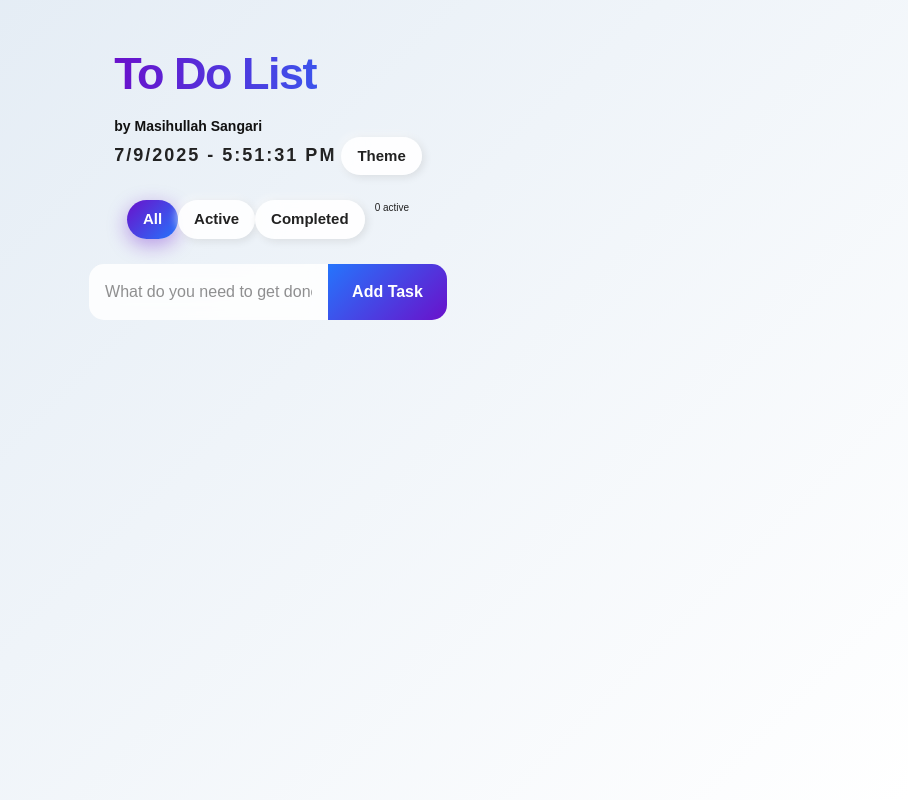
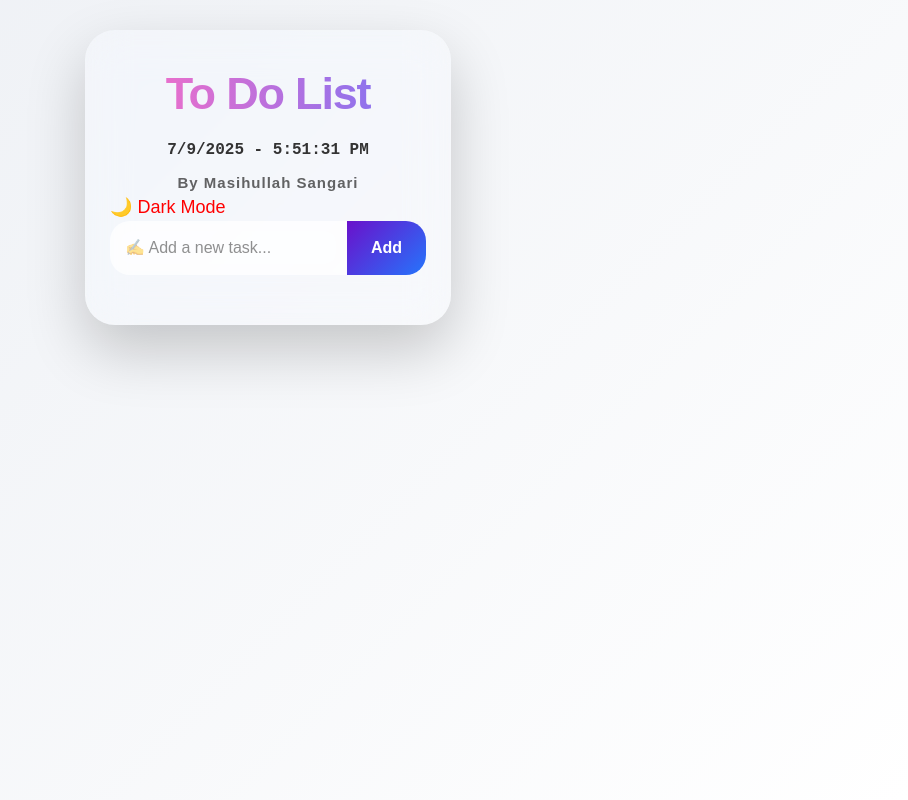
Before and after one commit to BilalSangari/Practice, a React (Vite) app: page / in a window 1280 px wide. Shown: the whole page, without its empty margins (372-1280 px from the left). Built offline with nearby package versions, Linux system fonts and the light colour scheme.

Commit message:
Todo app without dark mode

```diff
--- a/package.json
+++ b/package.json
@@ -11,6 +11,7 @@
   },
   "dependencies": {
     "@tailwindcss/vite": "^4.1.8",
+    "framer-motion": "^12.23.12",
     "react": "^19.1.0",
     "react-dom": "^19.1.0",
     "react-icons": "^5.5.0",
--- a/src/projects/Todo/Todo.css
+++ b/src/projects/Todo/Todo.css
@@ -6,186 +6,188 @@
 }
 
 body {
-  font-family: "Inter", "Poppins", sans-serif;
-  background: linear-gradient(135deg, #dfe9f3, #ffffff);
+  font-family: "Space Grotesk", "Poppins", sans-serif;
+  background: linear-gradient(135deg, #eceff4, #ffffff);
+  color: #222;
   min-height: 100vh;
-  transition: all 0.4s ease;
+  display: flex;
+  justify-content: center;
+  align-items: flex-start;
+  padding: 3rem 1rem;
+  transition: all 0.5s ease;
 }
 
 .theme-dark {
-  background: linear-gradient(135deg, #0f0f11, #1c1c22);
-  color: #f5f5f5;
+  background: linear-gradient(135deg, #0d0d0f, #1a1c1f);
+  color: #f0f0f0;
 }
 
-/* ===== Container ===== */
+/* ===== Todo Container ===== */
 .todo-container {
-  display: flex;
-  flex-direction: column;
-  align-items: center;
-  padding: 4rem 2rem;
-  gap: 2.5rem;
+  width: 100%;
+  max-width: 780px;
+  background: rgba(255, 255, 255, 0.2);
+  backdrop-filter: blur(20px) saturate(180%);
+  border-radius: 30px;
+  padding: 3rem 2.5rem;
+  box-shadow: 0 25px 60px rgba(0, 0, 0, 0.2);
+  position: relative;
+}
+
+.theme-dark .todo-container {
+  background: rgba(25, 25, 25, 0.3);
+  box-shadow: 0 20px 60px rgba(0, 0, 0, 0.6);
 }
 
 /* ===== Header ===== */
 header h1 {
   font-size: 4.5rem;
   font-weight: 900;
-  background: linear-gradient(90deg, #6a11cb, #2575fc);
+  background: linear-gradient(90deg, #ff6ec4, #7873f5);
   -webkit-background-clip: text;
   -webkit-text-fill-color: transparent;
-  letter-spacing: -1.5px;
-  margin-bottom: 0.8rem;
+  margin-bottom: 1rem;
+  letter-spacing: -1.2px;
+  text-align: center;
 }
 
 .date-time {
-  font-size: 1.8rem;
-  font-family: "Orbitron", sans-serif;
-  letter-spacing: 2px;
-  color: #222;
+  font-size: 1.6rem;
+  font-family: "Orbitron", monospace;
+  color: #333;
+  text-align: center;
 }
 
 .theme-dark .date-time {
-  color: #eee;
+  color: #f5f5f5;
 }
 
+/* ===== Author Signature ===== */
 .author {
-  font-size: 1.4rem;
-  font-weight: 600;
-  margin-top: 0.5rem;
-  color: #111;
+  text-align: center;
+  font-size: 1.5rem;
+  font-weight: 700;
+  margin-top: 1rem;
+  letter-spacing: 1px;
+  color: #222;
+  opacity: 0.7;
 }
 
 .theme-dark .author {
-  color: #f2f2f2;
+  color: #f8f8f8;
+  opacity: 0.85;
 }
 
-/* ===== Toolbar (All, Active, Completed, Theme) ===== */
+/* ===== Toolbar ===== */
 .toolbar {
   display: flex;
   justify-content: center;
   flex-wrap: wrap;
   gap: 1rem;
+  margin: 2rem 0;
 }
 
 .chip {
   font-size: 1.5rem;
-  padding: 0.8rem 1.6rem;
+  padding: 0.9rem 2rem;
   border-radius: 999px;
-  border: none;
   font-weight: 600;
+  border: 2px solid transparent;
+  background: rgba(255, 255, 255, 0.6);
+  backdrop-filter: blur(15px);
   cursor: pointer;
-  background: rgba(255, 255, 255, 0.9);
-  backdrop-filter: blur(12px);
-  color: #222;
-  transition: all 0.3s ease;
-  box-shadow: 2px 2px 8px rgba(0, 0, 0, 0.1),
-              -2px -2px 8px rgba(255, 255, 255, 0.6);
+  transition: all 0.35s ease;
 }
 
 .chip:hover {
-  transform: translateY(-2px) scale(1.05);
+  transform: translateY(-3px) scale(1.05);
 }
 
 .chip.active {
-  background: linear-gradient(135deg, #6a11cb, #2575fc);
+  background: linear-gradient(135deg, #ff6ec4, #7873f5);
   color: #fff;
-  box-shadow: 0 6px 20px rgba(106, 17, 203, 0.4);
+  box-shadow: 0 8px 25px rgba(120, 115, 245, 0.5);
 }
 
 .theme-dark .chip {
-  background: rgba(50, 50, 50, 0.9);
+  background: rgba(40, 40, 40, 0.6);
   color: #eee;
 }
 
-.theme-dark .chip.active {
-  background: linear-gradient(135deg, #8e44ad, #3498db);
-}
-
-/* ===== Input Form ===== */
+/* ===== Input ===== */
 form {
   display: flex;
   justify-content: center;
-  max-width: 700px;
   width: 100%;
   margin-bottom: 2rem;
 }
 
 form input {
   flex: 1;
-  padding: 1.6rem;
+  padding: 1.5rem;
   font-size: 1.6rem;
   border: none;
-  outline: none;
-  border-radius: 15px 0 0 15px;
-  background: rgba(255, 255, 255, 0.85);
+  border-radius: 20px 0 0 20px;
+  background: rgba(255, 255, 255, 0.7);
   backdrop-filter: blur(10px);
-  color: #222;
   transition: all 0.3s ease;
 }
 
 form input:focus {
-  box-shadow: 0 0 12px rgba(37, 117, 252, 0.6);
-}
-
-.theme-dark form input {
-  background: rgba(30, 30, 30, 0.9);
-  color: #eee;
+  box-shadow: 0 0 12px rgba(120, 115, 245, 0.6);
 }
 
 form button {
-  padding: 1.6rem 2.4rem;
+  padding: 1.5rem 2.4rem;
   font-size: 1.6rem;
-  font-weight: 600;
+  font-weight: 700;
   border: none;
-  border-radius: 0 15px 15px 0;
-  background: linear-gradient(135deg, #2575fc, #6a11cb);
+  border-radius: 0 20px 20px 0;
+  background: linear-gradient(135deg, #6a11cb, #2575fc);
   color: #fff;
   cursor: pointer;
   transition: all 0.3s ease;
 }
 
 form button:hover {
-  transform: scale(1.05) translateY(-2px);
-  box-shadow: 0 6px 20px rgba(37, 117, 252, 0.4);
+  transform: scale(1.05);
 }
 
-/* ===== Todo List ===== */
+/* ===== Todo Items ===== */
 ul {
   list-style: none;
   width: 100%;
-  max-width: 700px;
+  margin-top: 1rem;
 }
 
 .todo-item {
   display: flex;
   align-items: center;
   justify-content: space-between;
-  background: rgba(255, 255, 255, 0.85);
+  background: rgba(255, 255, 255, 0.75);
   backdrop-filter: blur(12px);
   border-radius: 20px;
-  padding: 1.6rem 2rem;
+  padding: 1.5rem 2rem;
   margin: 1rem 0;
-  font-size: 1.9rem;
+  font-size: 1.8rem;
   font-weight: 500;
-  color: #222;
-  box-shadow: 8px 8px 20px rgba(0, 0, 0, 0.08),
-              -6px -6px 15px rgba(255, 255, 255, 0.6);
   transition: all 0.3s ease;
+  box-shadow: 6px 6px 18px rgba(0, 0, 0, 0.1);
 }
 
 .todo-item:hover {
-  transform: translateY(-3px) scale(1.02);
+  transform: translateY(-3px);
 }
 
 .theme-dark .todo-item {
-  background: rgba(25, 25, 25, 0.8);
-  color: #eee;
+  background: rgba(30, 30, 30, 0.8);
 }
 
 .todo-item.completed span {
   text-decoration: line-through;
-  opacity: 0.5;
+  opacity: 0.55;
   font-style: italic;
+  color: #888;
 }
 
 /* ===== Todo Buttons ===== */
@@ -193,7 +195,7 @@ ul {
   border: none;
   cursor: pointer;
   border-radius: 50%;
-  padding: 0.8rem;
+  padding: 0.7rem;
   font-size: 2.2rem;
   display: flex;
   align-items: center;
@@ -206,23 +208,19 @@ ul {
 }
 
 .check-btn {
-  background: linear-gradient(135deg, #2ecc71, #27ae60);
+  background: linear-gradient(135deg, #00c9a7, #92fe9d);
   color: #fff;
 }
 
 .delete-btn {
-  background: linear-gradient(135deg, #e74c3c, #c0392b);
+  background: linear-gradient(135deg, #ff5858, #f09819);
   color: #fff;
 }
 
-.delete-btn:hover {
-  box-shadow: 0 6px 20px rgba(231, 76, 60, 0.5);
-}
-
-/* ===== Clear All Button ===== */
+/* ===== Clear Button ===== */
 .clear-btn {
   background: linear-gradient(135deg, #ff416c, #ff4b2b);
-  font-size: 1.7rem;
+  font-size: 1.6rem;
   font-weight: 600;
   padding: 1.2rem 2.4rem;
   border-radius: 15px;
@@ -231,9 +229,12 @@ ul {
   cursor: pointer;
   color: #fff;
   transition: all 0.3s ease;
+  display: block;
+  margin-left: auto;
+  margin-right: auto;
 }
 
 .clear-btn:hover {
-  transform: scale(1.05) translateY(-2px);
-  box-shadow: 0 8px 24px rgba(255, 65, 108, 0.4);
+  transform: scale(1.07);
+  box-shadow: 0 8px 20px rgba(255, 65, 108, 0.5);
 }
--- a/src/projects/Todo/Todo.jsx
+++ b/src/projects/Todo/Todo.jsx
@@ -1,124 +1,97 @@
 import { useState } from "react";
+import "./Todo.css";
 import { TodoForm } from "./TodoForm";
 import { TodoList } from "./TodoList";
 import { TodoDate } from "./TodoDate";
-import "./Todo.css";
+import { AnimatePresence, motion } from "framer-motion";
 
 export const Todo = () => {
-  const [inputValue, setInputValue] = useState("");
   const [task, setTask] = useState([]);
-  const [filter, setFilter] = useState("all");
+  const [theme, setTheme] = useState("light"); // ✅ theme state
 
-  const handleFormSubmit = (e) => {
-    e.preventDefault();
-    if (!inputValue.trim()) return;
+  const handleFormSubmit = (inputValue) => {
+    if (!inputValue) return;
+    if (task.some((t) => t.text === inputValue)) return;
 
-    setTask([...task, { text: inputValue.trim(), completed: false }]);
-    setInputValue("");
+    setTask((prev) => [...prev, { text: inputValue, completed: false }]);
   };
 
-  const handleDeleteTodo = (text) => {
-    setTask(task.filter((t) => t.text !== text));
+  const handleDeleteTodo = (value) => {
+    setTask((prev) => prev.filter((curTask) => curTask.text !== value));
   };
 
-  const handleToggleComplete = (text) => {
-    setTask(
-      task.map((t) =>
-        t.text === text ? { ...t, completed: !t.completed } : t
+  const handleToggleComplete = (value) => {
+    setTask((prev) =>
+      prev.map((curTask) =>
+        curTask.text === value
+          ? { ...curTask, completed: !curTask.completed }
+          : curTask
       )
     );
   };
 
-  const handleClearAll = () => {
+  const handleClearButton = () => {
     setTask([]);
   };
 
-  const activeTasksCount = task.filter((t) => !t.completed).length;
-
-  const filteredTasks = task.filter((t) => {
-    if (filter === "all") return true;
-    if (filter === "active") return !t.completed;
-    if (filter === "completed") return t.completed;
-    return true;
-  });
+  // ✅ Toggle theme
+  const toggleTheme = () => {
+    setTheme((prev) => (prev === "light" ? "dark" : "light"));
+  };
 
   return (
-    <div className="todo-container">
+    <section className={`todo-container ${theme}`}>
       <header>
         <h1>To Do List</h1>
-         <h3 className="author">by Masihullah Sangari</h3>
-        <div style={{ display: "flex", gap: ".5rem", alignItems: "center", justifySelf: "end" }}>
-          <TodoDate />
-          <button
-            className="chip"
-            onClick={() => document.body.classList.toggle("theme-dark")}
-          >
-            Theme
-          </button>
-        </div>
+        <TodoDate />
+        <p className="author">By Masihullah Sangari</p>
+
+        {/* ✅ Theme Toggle Button */}
+        <motion.button
+          className="theme-toggle"
+          onClick={toggleTheme}
+          whileHover={{ scale: 1.1 }}
+          whileTap={{ scale: 0.9 }}
+        >
+          {theme === "light" ? "🌙 Dark Mode" : "🌞 Light Mode"}
+        </motion.button>
       </header>
 
-      {/* toolbar */}
-      <div className="toolbar">
-        <div className="chips">
-          <button
-            className={`chip ${filter === "all" ? "active" : ""}`}
-            onClick={() => setFilter("all")}
-          >
-            All
-          </button>
-          <button
-            className={`chip ${filter === "active" ? "active" : ""}`}
-            onClick={() => setFilter("active")}
-          >
-            Active
-          </button>
-          <button
-            className={`chip ${filter === "completed" ? "active" : ""}`}
-            onClick={() => setFilter("completed")}
-          >
-            Completed
-          </button>
-        </div>
+      <TodoForm onFormSubmit={handleFormSubmit} />
 
-        <div className="count">
-          <span>{activeTasksCount} active</span>
-          <div
-            className="progress"
-            style={{
-              "--value": `${
-                task.length
-                  ? (task.filter((t) => t.completed).length / task.length) * 100
-                  : 0
-              }%`,
-            }}
-          >
-            <span />
-          </div>
-        </div>
-      </div>
-
-      <div className="form">
-        <TodoForm
-          inputValue={inputValue}
-          setInputValue={setInputValue}
-          handleFormSubmit={handleFormSubmit}
-        />
-      </div>
-
-      <div className="myUnOrdList">
-        <TodoList
-          tasks={filteredTasks}
-          onHandleDeleteTodo={handleDeleteTodo}
-          onToggleComplete={handleToggleComplete}
-        />
-      </div>
+      <section className="myUnOrdList">
+        <ul>
+          <AnimatePresence>
+            {task.map((curTask, index) => (
+              <motion.div
+                key={curTask.text}
+                initial={{ opacity: 0, y: 30, scale: 0.9 }}
+                animate={{ opacity: 1, y: 0, scale: 1 }}
+                exit={{ opacity: 0, x: 80 }}
+                transition={{ duration: 0.3, ease: "easeOut" }}
+              >
+                <TodoList
+                  index={index}
+                  data={curTask}
+                  onHandleDeleteTodo={handleDeleteTodo}
+                  onHandleToggleComplete={handleToggleComplete}
+                />
+              </motion.div>
+            ))}
+          </AnimatePresence>
+        </ul>
+      </section>
 
       {task.length > 0 && (
-        <button className="clear-btn" onClick={handleClearAll}>
+        <motion.button
+          className="clear-btn"
+          onClick={handleClearButton}
+          whileHover={{ scale: 1.1 }}
+          whileTap={{ scale: 0.95 }}
+        >
           Clear All
-        </button>
+        </motion.button>
       )}
-    </div>
+    </section>
   );
 };
--- a/src/projects/Todo/TodoForm.jsx
+++ b/src/projects/Todo/TodoForm.jsx
@@ -1,17 +1,23 @@
-export const TodoForm = ({ inputValue, setInputValue, handleFormSubmit }) => {
+import { useState } from "react";
+
+export const TodoForm = ({ onFormSubmit }) => {
+  const [inputValue, setInputValue] = useState("");
+
+  const handleSubmit = (e) => {
+    e.preventDefault();
+    onFormSubmit(inputValue);
+    setInputValue("");
+  };
+
   return (
-    <form onSubmit={handleFormSubmit}>
+    <form onSubmit={handleSubmit}>
       <input
         type="text"
-        className="todo-input"
-        placeholder="What do you need to get done?"
-        autoComplete="off"
+        placeholder="✍️ Add a new task..."
         value={inputValue}
         onChange={(e) => setInputValue(e.target.value)}
       />
-      <button type="submit" className="todo-btn">
-        Add Task
-      </button>
+      <button type="submit">Add</button>
     </form>
   );
 };
--- a/src/projects/Todo/TodoList.jsx
+++ b/src/projects/Todo/TodoList.jsx
@@ -1,31 +1,23 @@
 import { MdCheckCircle, MdDeleteForever } from "react-icons/md";
 
-export const TodoList = ({ tasks, onHandleDeleteTodo, onToggleComplete }) => {
+export const TodoList = ({ data, onHandleDeleteTodo, onHandleToggleComplete }) => {
   return (
-    <ul>
-      {tasks.map((data, index) => (
-        <li key={index} className={`todo-item ${data.completed ? "completed" : ""}`}>
+    <li className={`todo-item ${data.completed ? "completed" : ""}`}>
       <span>{data.text}</span>
 
       <button
-            className={`icon-btn check-btn ${data.completed ? "active" : ""}`}
-            onClick={() => onToggleComplete(data.text)}
-            aria-label={data.completed ? "Mark as not completed" : "Mark as completed"}
-            title={data.completed ? "Mark as not completed" : "Mark as completed"}
+        className="icon-btn check-btn"
+        onClick={() => onHandleToggleComplete(data.text)}
       >
-            <h6><MdCheckCircle /></h6>
+        <MdCheckCircle />
       </button>
 
       <button
         className="icon-btn delete-btn"
         onClick={() => onHandleDeleteTodo(data.text)}
-            aria-label="Delete task"
-            title="Delete task"
       >
-            <h6><MdDeleteForever /></h6>
+        <MdDeleteForever />
       </button>
     </li>
-      ))}
-    </ul>
   );
 };
```
Also changed, not shown: 1 other file (tests, documents, lock files or other folders). Lines whose indentation alone changed are shown as unchanged.
